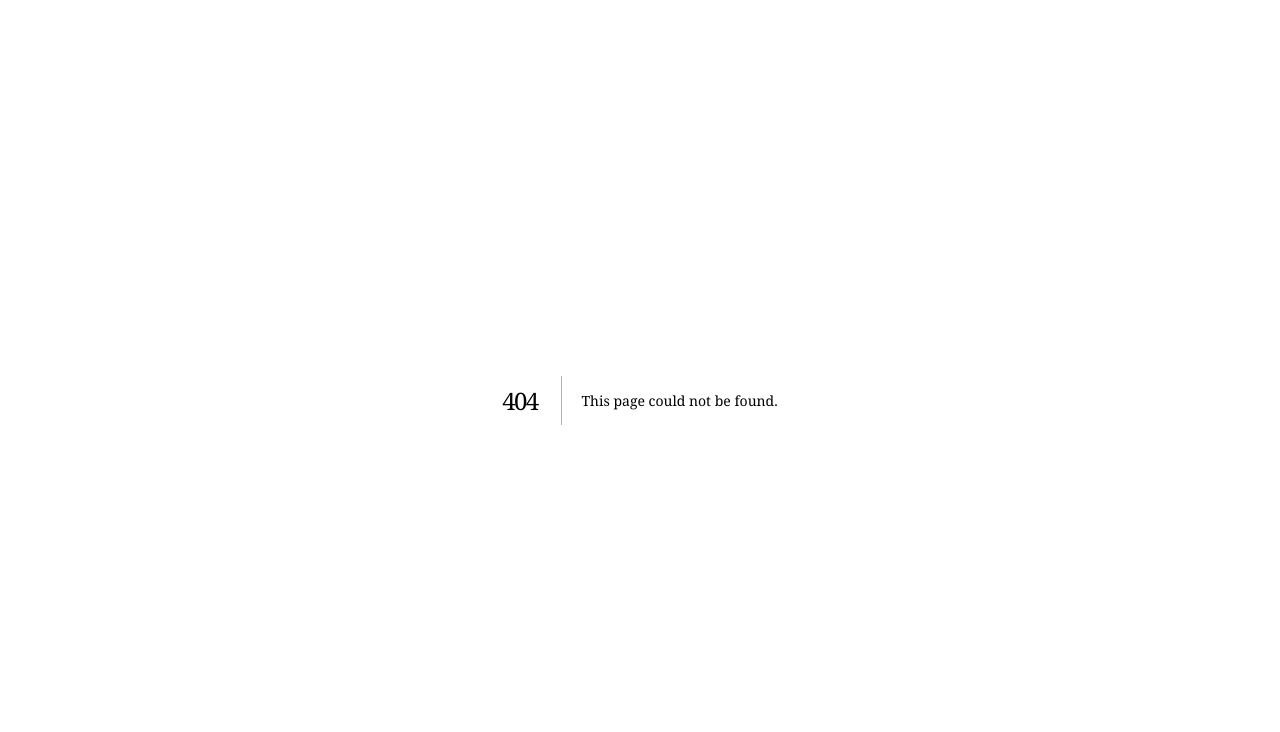
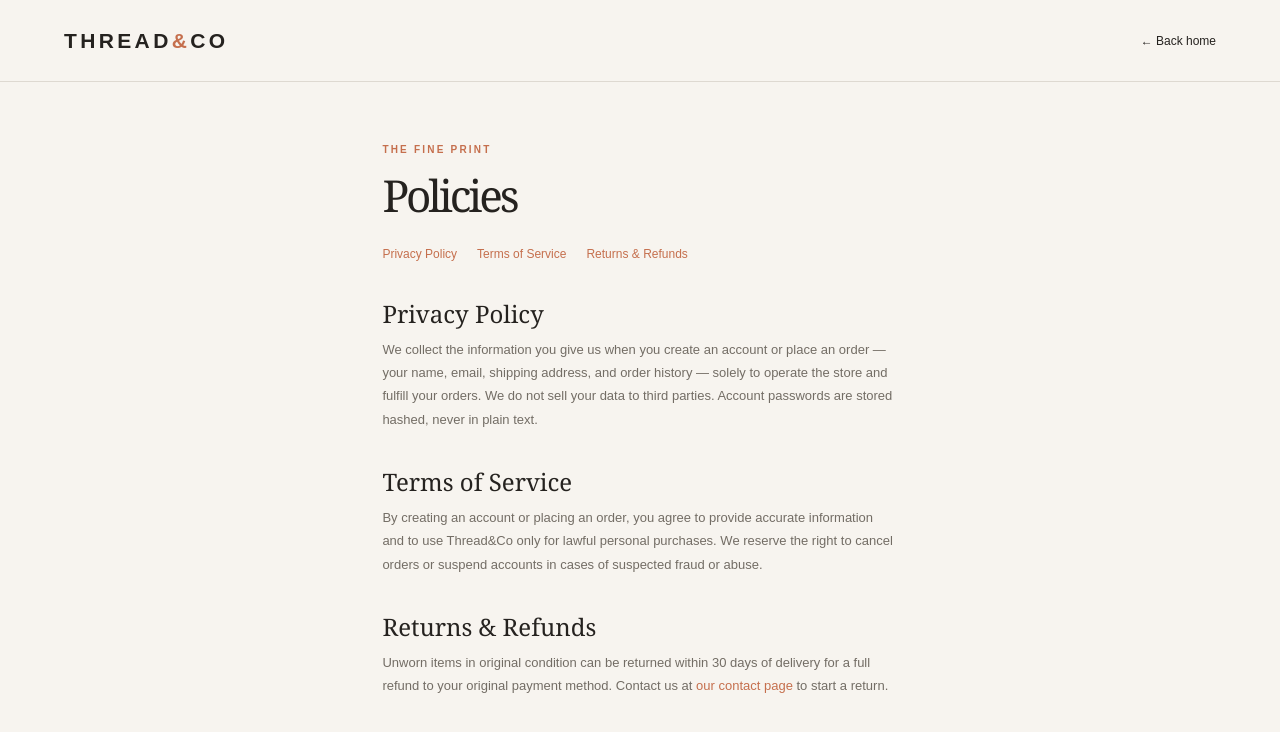
Before and after one commit to shammell/Clothing-Brand, a Next.js app in the folder frontend/: page /policies in a window 1280 px wide. Before the commit this address had no page. Shown: the top 732 px of the page. Built offline with nearby package versions, Linux system fonts and the light colour scheme.

Commit message:
Add /policies page
Co-Authored-By: Claude Sonnet 5 <noreply@anthropic.com>

```diff
--- /dev/null
+++ b/frontend/app/policies/page.tsx
@@ -0,0 +1,51 @@
+"use client";
+
+import Link from "next/link";
+
+export default function PoliciesPage() {
+  return (
+    <main className="store-shell">
+      <nav className="navbar">
+        <Link className="brand" href="/">THREAD<span>&</span>CO</Link>
+        <Link href="/" className="back-link">← Back home</Link>
+      </nav>
+
+      <section className="page-shell">
+        <p className="eyebrow">THE FINE PRINT</p>
+        <h1>Policies</h1>
+        <div style={{ display: "flex", gap: 20, marginBottom: 32, fontSize: 12 }}>
+          <a href="#privacy" style={{ color: "var(--accent)" }}>Privacy Policy</a>
+          <a href="#terms" style={{ color: "var(--accent)" }}>Terms of Service</a>
+          <a href="#returns" style={{ color: "var(--accent)" }}>Returns &amp; Refunds</a>
+        </div>
+
+        <h2 id="privacy" style={{ fontSize: 24, marginTop: 40, marginBottom: 12 }}>Privacy Policy</h2>
+        <p style={{ color: "#736d65", fontSize: 13, lineHeight: 1.8, marginBottom: 16 }}>
+          We collect the information you give us when you create an
+          account or place an order — your name, email, shipping
+          address, and order history — solely to operate the store and
+          fulfill your orders. We do not sell your data to third
+          parties. Account passwords are stored hashed, never in plain
+          text.
+        </p>
+
+        <h2 id="terms" style={{ fontSize: 24, marginTop: 40, marginBottom: 12 }}>Terms of Service</h2>
+        <p style={{ color: "#736d65", fontSize: 13, lineHeight: 1.8, marginBottom: 16 }}>
+          By creating an account or placing an order, you agree to
+          provide accurate information and to use Thread&amp;Co only for
+          lawful personal purchases. We reserve the right to cancel
+          orders or suspend accounts in cases of suspected fraud or
+          abuse.
+        </p>
+
+        <h2 id="returns" style={{ fontSize: 24, marginTop: 40, marginBottom: 12 }}>Returns &amp; Refunds</h2>
+        <p style={{ color: "#736d65", fontSize: 13, lineHeight: 1.8 }}>
+          Unworn items in original condition can be returned within 30
+          days of delivery for a full refund to your original payment
+          method. Contact us at <Link href="/contact" style={{ color: "var(--accent)" }}>our contact page</Link> to
+          start a return.
+        </p>
+      </section>
+    </main>
+  );
+}
```
